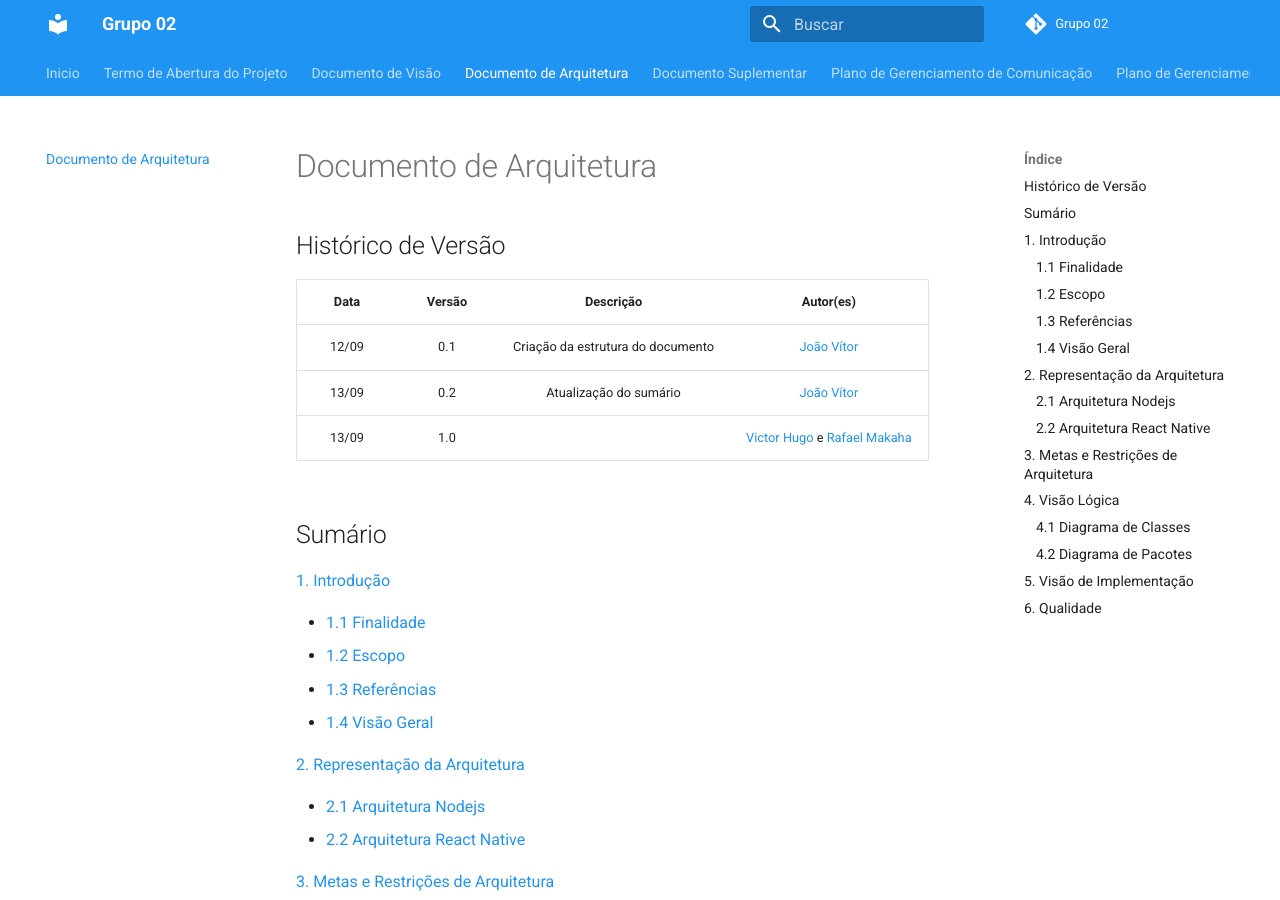
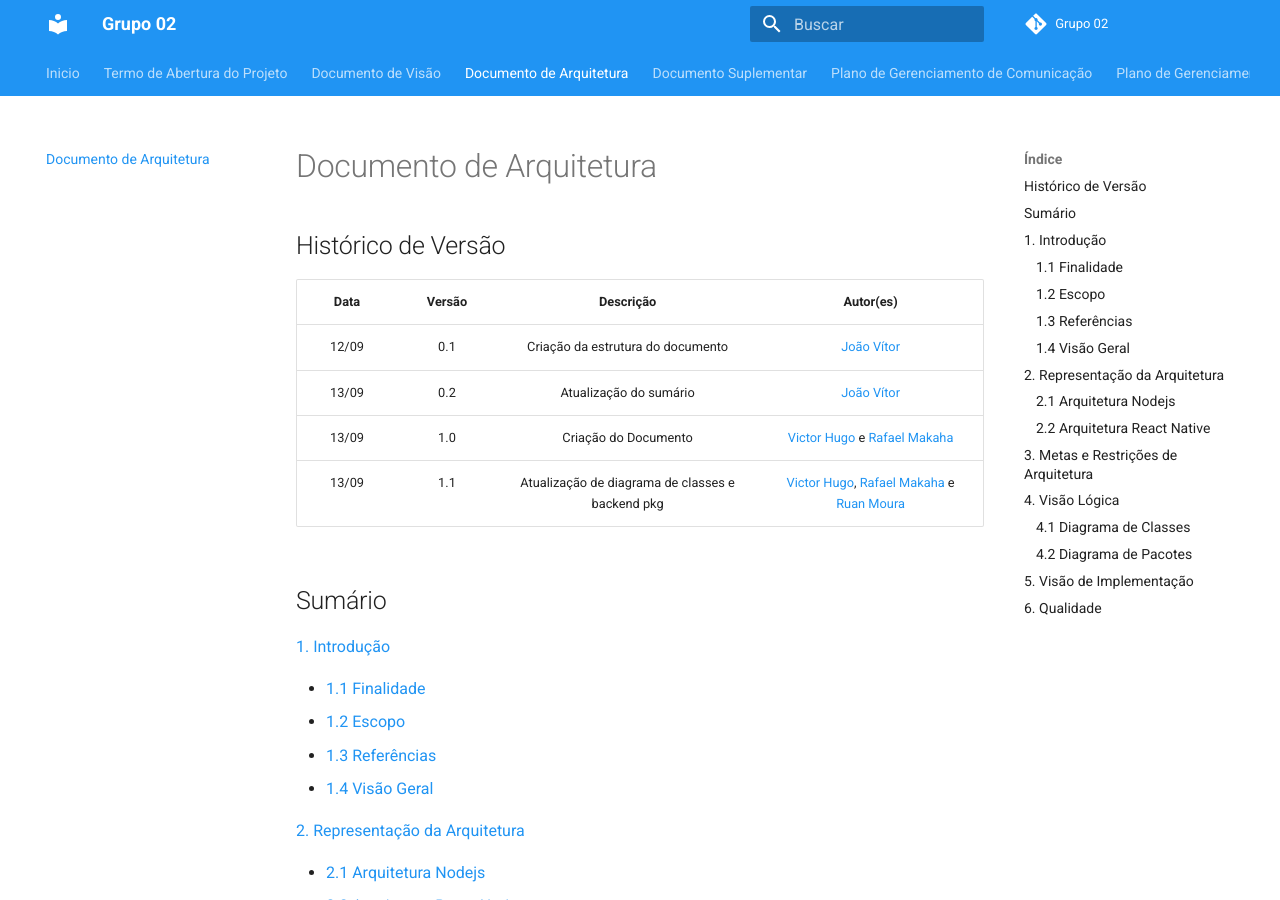
Before and after one commit to fga-eps-mds/2020.1-GaiaDex-wiki, an MkDocs documentation site: the page built from docs/architecture_document/architecture_document.md, in a window 1280 px wide and 900 px high. Built offline with MkDocs 1.6.1 and Material for MkDocs 9.7.7, drawn with Linux system fonts in a browser that asks for light colours; comment, search, counter and statistics services are not loaded; old or Windows-style settings are respelled for this version of MkDocs.

Commit message:
Update Class Diagram on architecture document
Co-authored-by: Antionio Ruan Moura Barreto <ruanmoura13@outlook.com>
Co-authored-by: Victor Hugo <vitao.hugo@hotmail.com>

```diff
--- a/docs/architecture_document/architecture_document.md
+++ b/docs/architecture_document/architecture_document.md
@@ -6,7 +6,9 @@
 | :-:   |  :-:   |    :-:    |    :-:                              |
 | 12/09 |  0.1   |  Criação da estrutura do documento | [João Vítor](http://github.com/joaovitorml) |
 | 13/09 |  0.2   | Atualização do sumário |  [João Vítor](http://github.com/joaovitorml)           |
-| 13/09 |  1.0   |  | [Victor Hugo](http://github.com/V100K) e [Rafael Makaha](http://github.com/rafaelmakaha)
+| 13/09 |  1.0   | Criação do Documento | [Victor Hugo](http://github.com/V100K) e [Rafael Makaha](http://github.com/rafaelmakaha)
+| 13/09 |  1.1   | Atualização de diagrama de classes e backend pkg | [Victor Hugo](http://github.com/V100K), [Rafael Makaha](http://github.com/rafaelmakaha) e [Ruan Moura](http://github.com/ruanmoura)
+
 
 ## Sumário
 
```
Also changed, not shown: docs/architecture_document/img/class_diagram.png, 1 other file.
